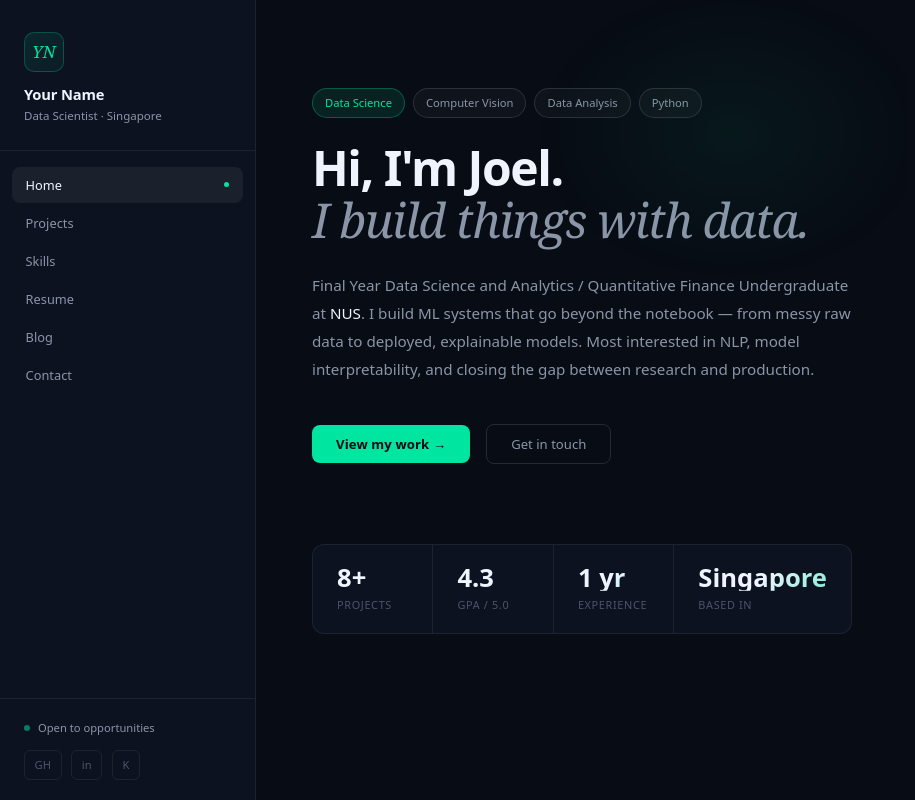
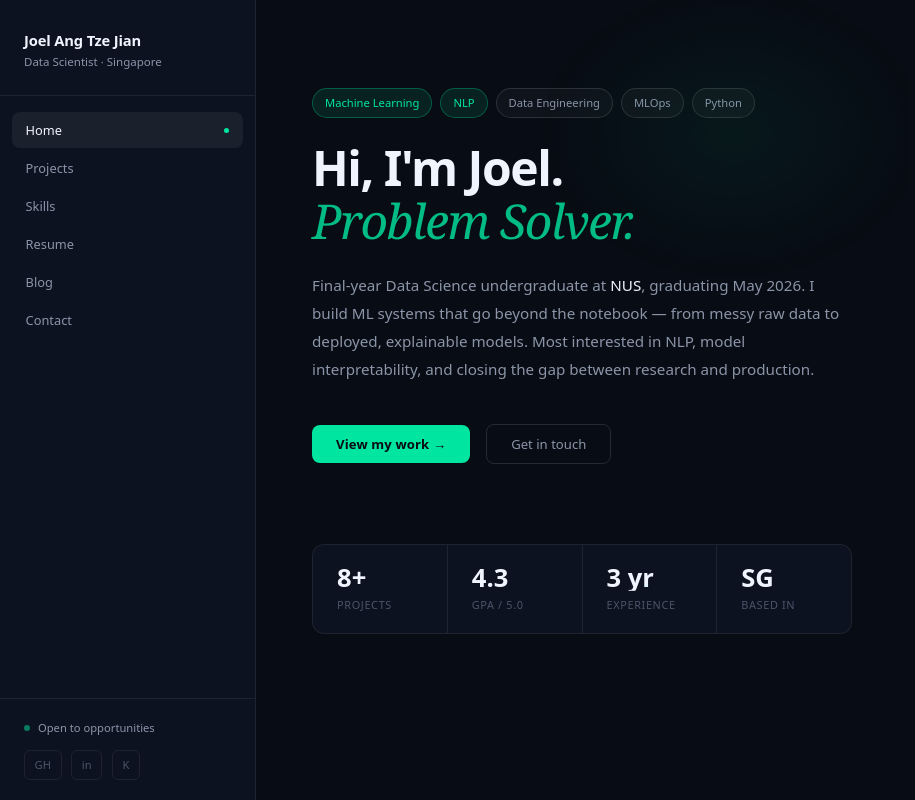
Before and after one commit to tzejiannn/tzejiannn.github.io, a React (Vite) app: page / in a window 1280 px wide. Shown: the whole page, without its empty margins (0-915 px from the left). Built offline with nearby package versions, Linux system fonts and the light colour scheme.

Commit message:
updated home page with cycling text

```diff
--- a/src/components/panels/home.jsx
+++ b/src/components/panels/home.jsx
@@ -1,16 +1,54 @@
 // Home.jsx
 // The first panel users see when they land on your portfolio.
-// Contains your intro tags, heading, bio, CTA buttons, and stats strip.
-//
-// Props:
-//   onNavigate — function passed down from App.jsx
-//                lets the CTA buttons switch to another panel
+// Contains your intro tags, heading with cycling words, bio, CTA buttons,
+// and stats strip.
+
+import { useState, useEffect } from 'react'
+
+// TODO: update this list with words relevant to your own career
+const CYCLING_WORDS = [
+  'Data Scientist.',
+  'ML Engineer.',
+  'Problem Solver.',
+  'Computer Vision Enthusiast.',
+  'Student Athlete',
+  'Data Storyteller.',
+]
 
 export default function Home({ onNavigate }) {
+
+  // wordIndex tracks which word we are currently showing
+  const [wordIndex, setWordIndex] = useState(0)
+
+  // visible controls whether the word is faded in or faded out
+  // We set it to false briefly to trigger the fade-out,
+  // swap the word, then set it back to true to fade back in
+  const [visible, setVisible] = useState(true)
+
+  useEffect(() => {
+    // Every 2.5 seconds, cycle to the next word
+    const interval = setInterval(() => {
+
+      // Step 1 — fade the current word out
+      setVisible(false)
+
+      // Step 2 — after 400ms (long enough for fade-out to finish),
+      // swap to the next word and fade back in
+      setTimeout(() => {
+        setWordIndex(prev => (prev + 1) % CYCLING_WORDS.length)
+        setVisible(true)
+      }, 400)
+
+    }, 2500)
+
+    // Cleanup — stop the interval if the component unmounts
+    return () => clearInterval(interval)
+  }, [])
+
   return (
     <section className="panel active" id="panel-home">
 
-      {/* ── Hero area ── */}
+      {/* Hero area */}
       <div className="home-hero p-anim">
 
         {/* Decorative green glow blob in the top right corner */}
@@ -18,33 +56,41 @@ export default function Home({ onNavigate }) {
 
         {/* Keyword tags — TODO: update to reflect your actual focus areas */}
         <div className="hero-tags">
-          <span className="hero-tag hi">Data Science</span>
-          <span className="hero-tag">Computer Vision</span>
-          <span className="hero-tag">Data Analysis</span>
+          <span className="hero-tag hi">Machine Learning</span>
+          <span className="hero-tag hi">NLP</span>
+          <span className="hero-tag">Data Engineering</span>
+          <span className="hero-tag">MLOps</span>
           <span className="hero-tag">Python</span>
         </div>
 
-        {/* Main heading — TODO: replace "Your Name" with your real name */}
+        {/* Main heading with cycling word */}
         <h1 className="page-title">
+          {/* TODO: replace Joel with your real name */}
           Hi, I'm Joel.<br />
-          {/* The <em> tag uses the italic serif font */}
-          <em>I build things with data.</em>
+          <em>
+            {/* Static prefix */}
+            {' '}
+
+            {/* The cycling word — className swaps between visible and hidden
+                which triggers the CSS fade transition */}
+            <span className={`cycle-word ${visible ? 'visible' : 'hidden'}`}>
+              {CYCLING_WORDS[wordIndex]}
+            </span>
+          </em>
         </h1>
 
         {/* Bio paragraph
-            TODO: Write 2-3 sentences about yourself.
-            Keep it honest and specific — mention your university,
-            graduation year, and what you're most interested in. */}
+            TODO: update with your real bio */}
         <p className="hero-desc">
-          Final Year Data Science and Analytics / Quantitative Finance Undergraduate at{' '}
-          <strong>NUS</strong>.
+          Final-year Data Science undergraduate at{' '}
+          <strong>NUS</strong>, graduating May 2026.
           I build ML systems that go beyond the notebook — from messy raw
           data to deployed, explainable models. Most interested in NLP,
           model interpretability, and closing the gap between research
           and production.
         </p>
 
-        {/* CTA buttons — clicking them switches panels via onNavigate */}
+        {/* CTA buttons */}
         <div className="hero-cta-row">
           <button
             className="btn-solid"
@@ -62,33 +108,25 @@ export default function Home({ onNavigate }) {
 
       </div>
 
-      {/* ── Stats strip ──
-          Four numbers shown in a row at the bottom of the hero.
-          TODO: Replace these with your real stats. */}
+      {/* Stats strip
+          TODO: replace with your real numbers */}
       <div className="hero-stats p-anim">
-
         <div className="stat-block">
-          {/* The large number */}
           <div className="stat-val">8+</div>
-          {/* The label underneath */}
           <div className="stat-lbl">Projects</div>
         </div>
-
         <div className="stat-block">
           <div className="stat-val">4.3</div>
           <div className="stat-lbl">GPA / 5.0</div>
         </div>
-
         <div className="stat-block">
-          <div className="stat-val">1 yr</div>
+          <div className="stat-val">3 yr</div>
           <div className="stat-lbl">Experience</div>
         </div>
-
         <div className="stat-block">
-          <div className="stat-val">Singapore</div>
+          <div className="stat-val">SG</div>
           <div className="stat-lbl">Based in</div>
         </div>
-
       </div>
 
     </section>
--- a/src/components/sidebar.jsx
+++ b/src/components/sidebar.jsx
@@ -48,13 +48,8 @@ export default function Sidebar({ active, onChange }) {
       {/* ── Top: avatar, name, role ── */}
       <div className="sb-identity">
 
-        {/* TODO: Replace "YN" with your real initials.
-            To use a photo instead, replace this div with:
-            <img src="/photo.jpg" className="sb-avatar" alt="Your Name" /> */}
-        <div className="sb-avatar">YN</div>
-
         {/* TODO: Replace with your real name */}
-        <div className="sb-name">Your Name</div>
+        <div className="sb-name">Joel Ang Tze Jian</div>
 
         {/* TODO: Replace with your real role and location */}
         <div className="sb-role">Data Scientist · Singapore</div>
--- a/src/index.css
+++ b/src/index.css
@@ -1223,3 +1223,27 @@ hr.rule {
   font-style: italic;
   margin: 1.5rem 0;
 }
+
+/* ============================================
+   CYCLING WORD ANIMATION
+   The coloured word in the hero heading
+   fades out, changes, then fades back in.
+   ============================================ */
+
+.cycle-word {
+  display: inline-block;
+  color: var(--green);
+  transition: opacity .35s ease, transform .35s ease;
+}
+
+/* Visible state */
+.cycle-word.visible {
+  opacity: 1;
+  transform: translateY(0);
+}
+
+/* Hidden state — fades out and shifts down slightly before swapping */
+.cycle-word.hidden {
+  opacity: 0;
+  transform: translateY(6px);
+}
```
